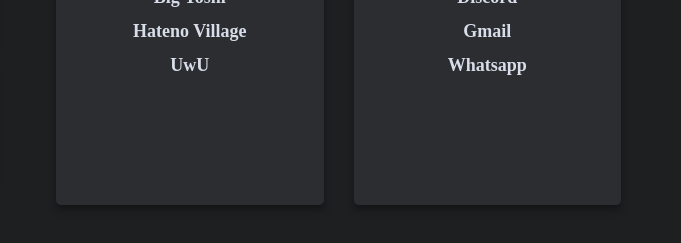
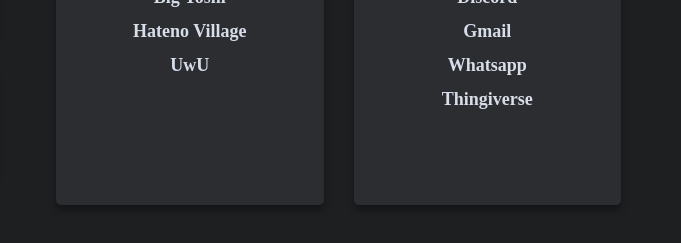
Before and after one commit to Beedit/Bento, a website: page index.html in a window 1280 px wide. Shown: the part 515-758 px from the top of the page, 599-1280 px from the left. Drawn offline with nearby package versions, Linux system fonts and the light colour scheme.

Commit message:
more funky stuff

```diff
--- a/index.html
+++ b/index.html
@@ -122,6 +122,12 @@
                     class="qlist__link"
                     >Whatsapp</a
                 >
+                <a
+                    href="https://www.thingiverse.com"
+                    target="blank"
+                    class="qlist__link"
+                    >Thingiverse</a
+                >
             </div>
         </div>
         <script src="js/time.js"></script>
```
